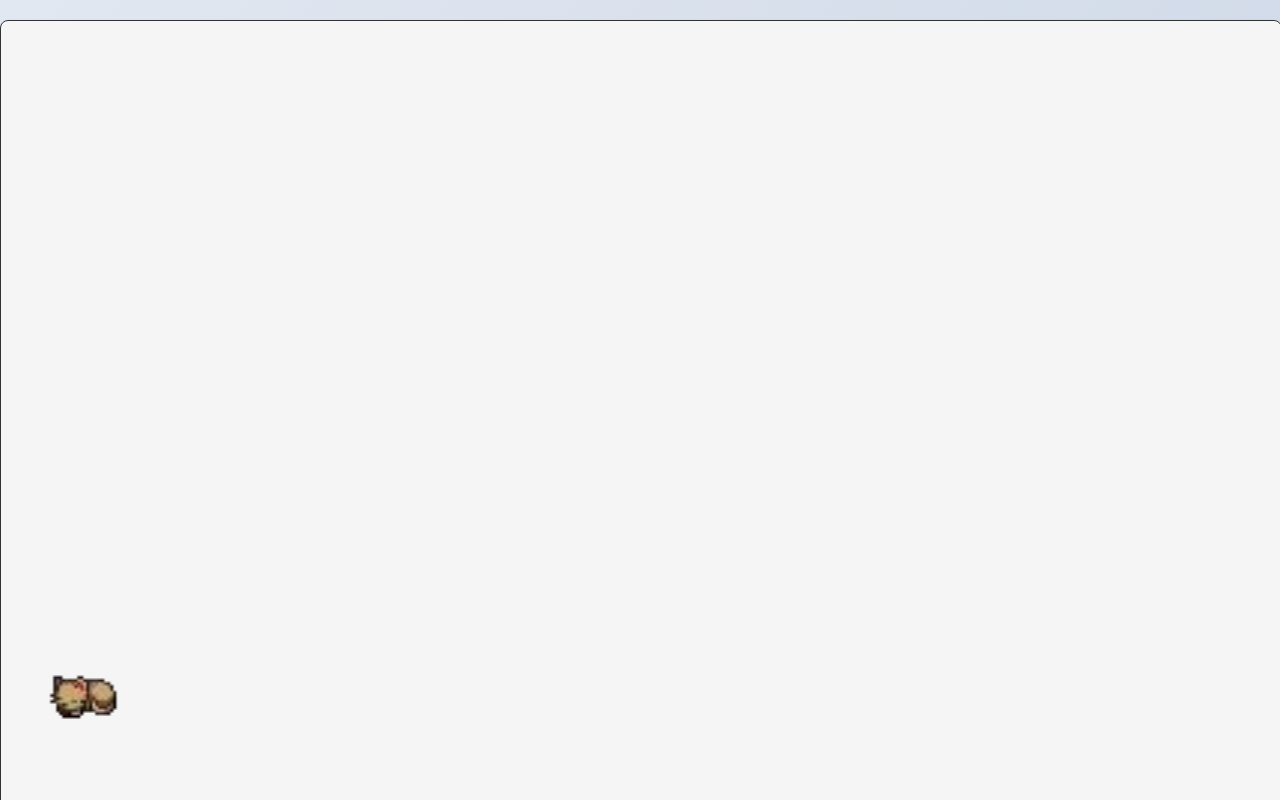
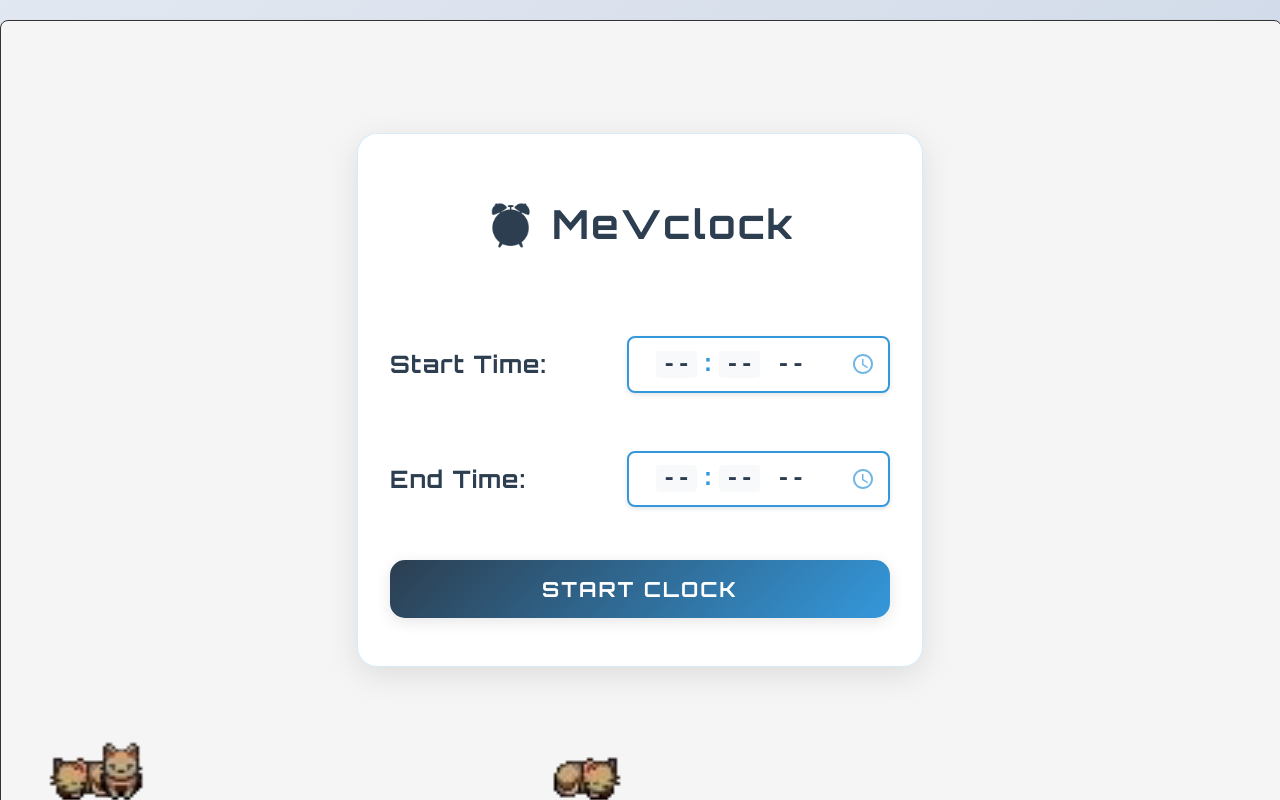
Before and after one commit to MarvelCollin/MeVowclock, a plain HTML site: page src/views/index.html in a window 1280 px wide. Drawn offline with Linux system fonts and the light colour scheme.

Commit message:
feat: connect with design

```diff
--- a/src/js/car/car.js
+++ b/src/js/car/car.js
@@ -70,7 +70,7 @@ export class Car {
 
     update(timestamp) {
         if (this.state) {
-            console.log(this.state);
+            // console.log(this.state);
             const currentTime = Date.now();
             const stateElapsed = currentTime - this.stateStartTime;
 
@@ -126,7 +126,7 @@ export class Car {
     setPosition(x, y) {
         const canvas = document.getElementById('catCanvas');
         const margin = 20;
-        this.position.x = Math.max(0, Math.min(x, canvas.width - 64)); // assuming sprite width is 64
-        this.position.y = window.innerHeight - 100;
+        this.position.x = Math.max(0, Math.min(x, canvas.width - 64));
+        this.position.y = window.innerHeight - 18;
     }
 }
--- a/src/js/car/helper/renderer.js
+++ b/src/js/car/helper/renderer.js
@@ -12,7 +12,7 @@ export class Renderer {
     this.ctx = this.canvas.getContext("2d");
     this.sprites = new Map();
 
-    this.ctx.imageSmoothingEnabled = true; // Enable smoothing for better quality
+    this.ctx.imageSmoothingEnabled = true;
     this.ctx.webkitImageSmoothingEnabled = true;
     this.ctx.mozImageSmoothingEnabled = true;
 
@@ -37,7 +37,6 @@ export class Renderer {
 
     this.ctx.scale(scale, scale);
 
-    // Adjust position for high-DPI displays
     this.ctx.translate(x / scale, y / scale);
 
     if (flipX) {
@@ -73,6 +72,6 @@ export class Renderer {
   resizeCanvas(width, height) {
     this.canvas.width = width;
     this.canvas.height = height;
-    this.ctx.imageSmoothingEnabled = true; // Enable smoothing after resizing
+    this.ctx.imageSmoothingEnabled = true;
   }
 }
--- a/src/js/car/states/carMoveState.js
+++ b/src/js/car/states/carMoveState.js
@@ -42,7 +42,6 @@ export class CarMoveState {
 
         position.x = Math.max(0, Math.min(position.x, canvas.width - 64));
 
-        // Update the car's position
         this.car.setPosition(position.x, position.y);
 
         if (position.x === previousX) {
--- a/src/js/script.js
+++ b/src/js/script.js
@@ -2,14 +2,14 @@ import { Car } from "./car/car.js";
 import { Renderer } from "./car/helper/renderer.js";
 import { Direction } from "./car/helper/direction.js";
 
-const NUMBER_OF_CATS = 1;
+const NUMBER_OF_CATS = 3;
 
 const cats = [];
 
 function getRandomPosition() {
     const canvas = document.getElementById("catCanvas");
     const x = Math.random() * (canvas.width - 64) + 32;
-    const y = window.innerHeight - 100;
+    const y = window.innerHeight;
     return { x, y };
 }
 
--- a/src/views/index.html
+++ b/src/views/index.html
@@ -10,7 +10,7 @@
 </head>
 <body>
     <canvas id="catCanvas"></canvas>
-    <!-- <div id="setup-screen" class="container">
+    <div id="setup-screen" class="container">
         <h2>⏰ MeVclock</h2>
         <div id="error-message" class="error-message hidden"></div>
         <div class="timer-controls">
@@ -65,8 +65,9 @@
                 <div id="status"></div>
                 <button id="resetButton">Reset Timer</button>
             </div>
-        </div> -->
+        </div>
     </div>
     <script type="module" src="../js/script.js"></script>
+    <script src="../js/clock.js"></script>
 </body>
 </html>
```
